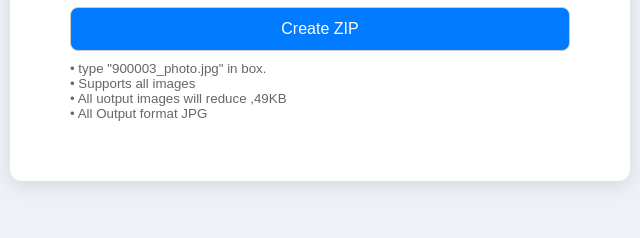
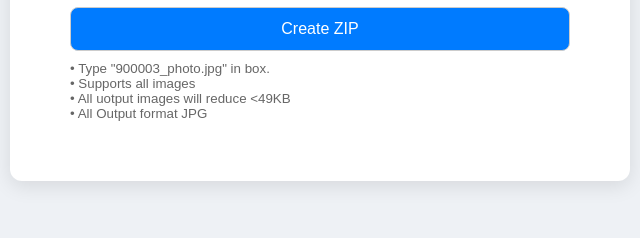
Before and after one commit to allexamdata-dev/photos, a plain HTML site: page index.html in a window 1280 px wide. Shown: the part 488-726 px from the top of the page, 78-718 px from the left. Drawn offline with nearby package versions, Linux system fonts and the light colour scheme.

Commit message:
Update index.html

```diff
--- a/index.html
+++ b/index.html
@@ -101,9 +101,9 @@ footer{
   <button onclick="createZip()">Create ZIP</button>
 
   <small>
-    • type "900003_photo.jpg" in box.<br>
+    • Type "900003_photo.jpg" in box.<br>
     • Supports all images<br>
-    • All uotput images will reduce ,49KB<br>
+    • All uotput images will reduce <49KB<br>
     • All Output format JPG<br>
   </small>
 </div>
@@ -208,4 +208,5 @@ async function createZip() {
 </script>
 
 </body>
+
 </html>
```
